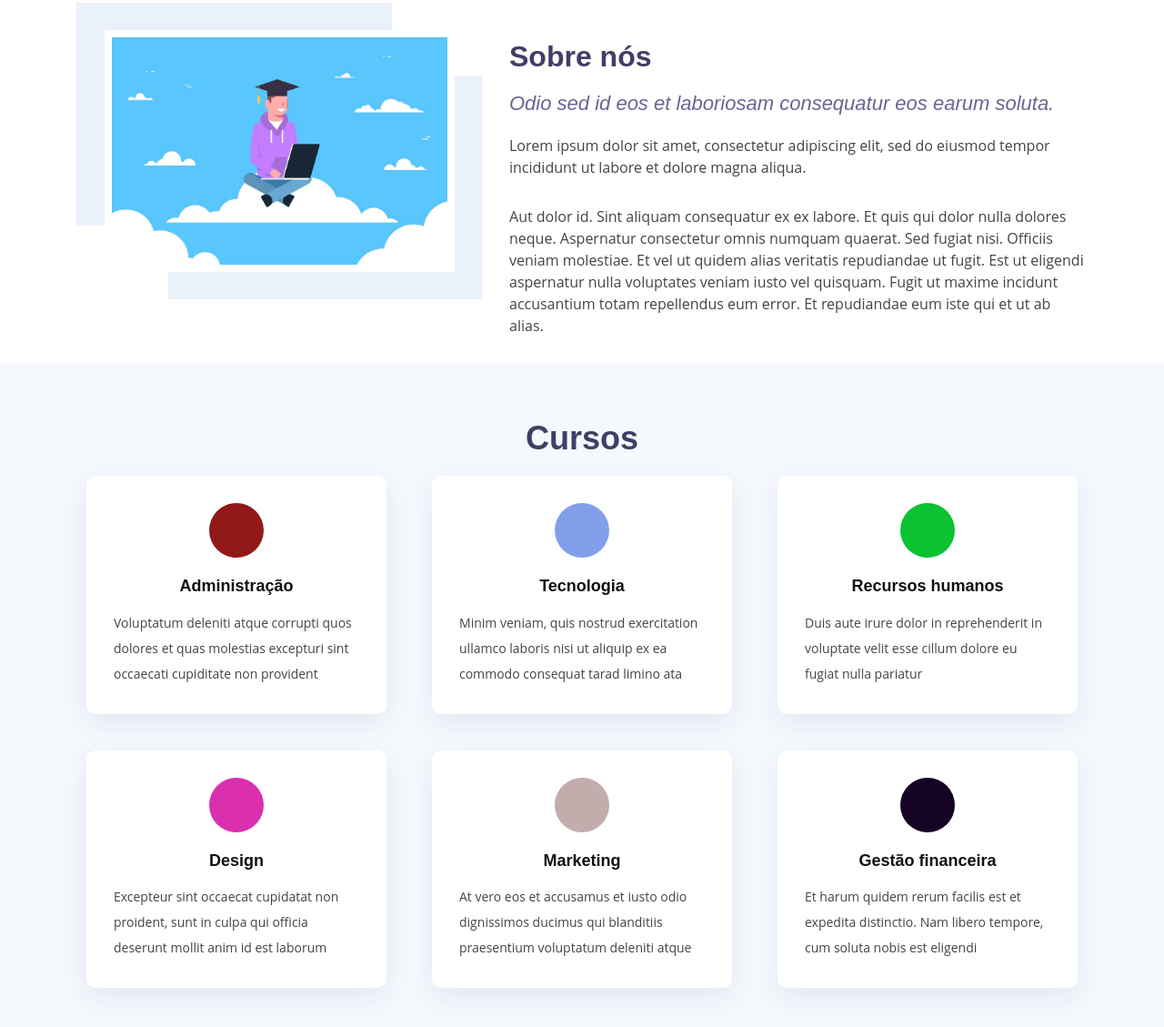
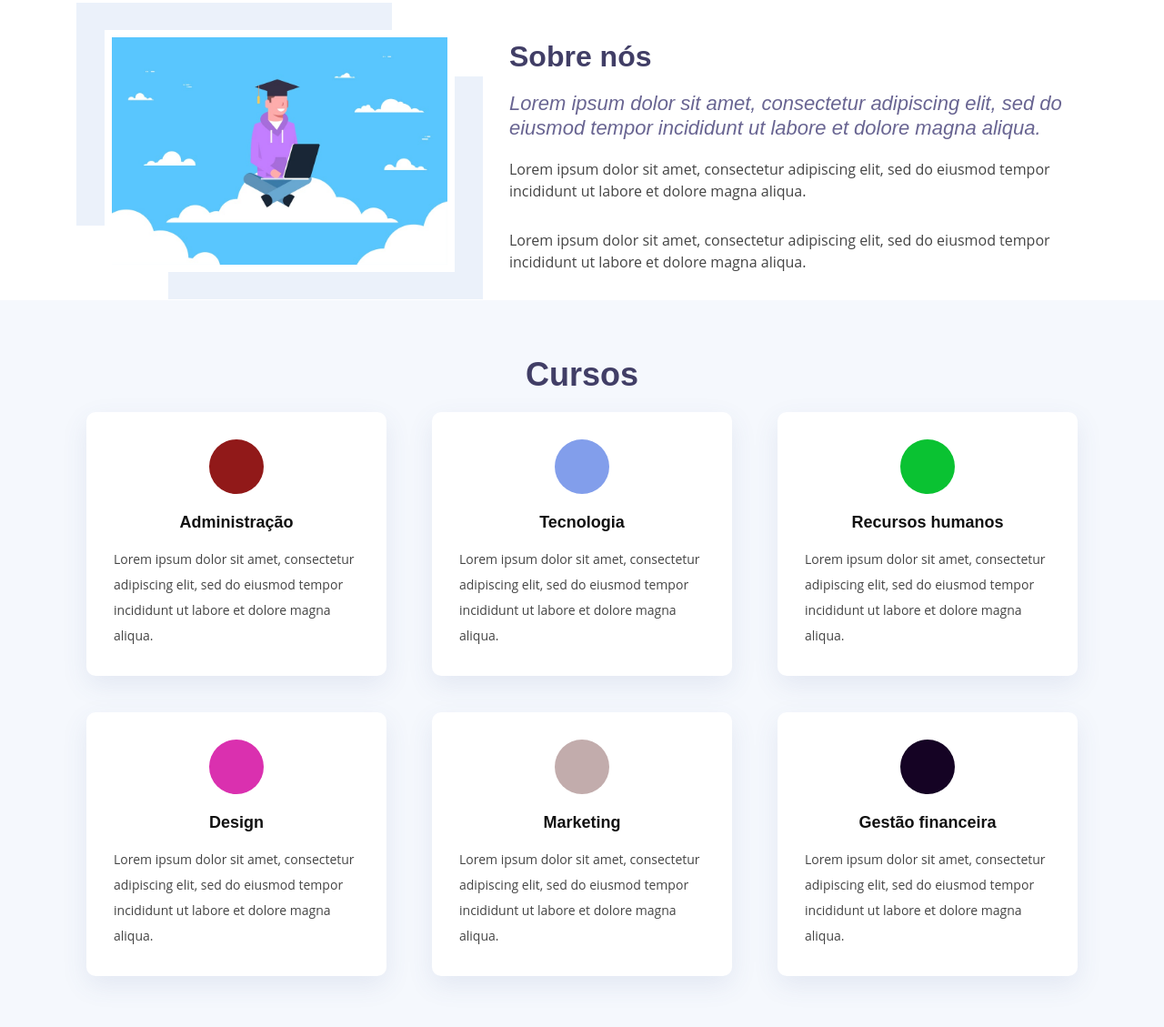
Before and after one commit to william-rm/ProjetoEscola, a plain HTML site: page index.html in a window 1280 px wide. Shown: the part 877-2006 px from the top of the page at 91% size. Drawn offline with nearby package versions, Linux system fonts and the light colour scheme.

Commit message:
Atualização dos textos dos cursos

```diff
--- a/index.html
+++ b/index.html
@@ -63,9 +63,9 @@
               <div class="col-lg-7 col-md-6">
                 <div class="about-content" data-aos="fade-left" data-aos-delay="100">
                   <h2>Sobre nós</h2>
-                  <h3>Odio sed id eos et laboriosam consequatur eos earum soluta.</h3>
+                  <h3>Lorem ipsum dolor sit amet, consectetur adipiscing elit, sed do eiusmod tempor incididunt ut labore et dolore magna aliqua.</h3>
                   <p>Lorem ipsum dolor sit amet, consectetur adipiscing elit, sed do eiusmod tempor incididunt ut labore et dolore magna aliqua.</p>
-                  <p>Aut dolor id. Sint aliquam consequatur ex ex labore. Et quis qui dolor nulla dolores neque. Aspernatur consectetur omnis numquam quaerat. Sed fugiat nisi. Officiis veniam molestiae. Et vel ut quidem alias veritatis repudiandae ut fugit. Est ut eligendi aspernatur nulla voluptates veniam iusto vel quisquam. Fugit ut maxime incidunt accusantium totam repellendus eum error. Et repudiandae eum iste qui et ut ab alias.</p>
+                  <p>Lorem ipsum dolor sit amet, consectetur adipiscing elit, sed do eiusmod tempor incididunt ut labore et dolore magna aliqua.</p>
                 </div>
               </div>
             </div>
@@ -84,14 +84,14 @@
                   <div class="box">
                     <div class="icon" style="background: #911919;"><i class="ion-ios-analytics-outline" style="color: #ff6868;"></i></div>
                     <h4 class="title"><a href="">Administração</a></h4>
-                    <p class="description">Voluptatum deleniti atque corrupti quos dolores et quas molestias excepturi sint occaecati cupiditate non provident</p>
+                    <p class="description">Lorem ipsum dolor sit amet, consectetur adipiscing elit, sed do eiusmod tempor incididunt ut labore et dolore magna aliqua.</p>
                   </div>
                 </div>
                 <div class="col-md-6 col-lg-4" data-aos="zoom-in" data-aos-delay="200">
                   <div class="box">
                     <div class="icon" style="background: #829eeb;"><i class="ion-ios-bookmarks-outline" style="color: #e98e06;"></i></div>
                     <h4 class="title"><a href="">Tecnologia</a></h4>
-                    <p class="description">Minim veniam, quis nostrud exercitation ullamco laboris nisi ut aliquip ex ea commodo consequat tarad limino ata</p>
+                    <p class="description">Lorem ipsum dolor sit amet, consectetur adipiscing elit, sed do eiusmod tempor incididunt ut labore et dolore magna aliqua.</p>
                   </div>
                 </div>
 
@@ -99,14 +99,14 @@
                   <div class="box">
                     <div class="icon" style="background: #0ac232;"><i class="ion-ios-paper-outline" style="color: #3fcdc7;"></i></div>
                     <h4 class="title"><a href="">Recursos humanos</a></h4>
-                    <p class="description">Duis aute irure dolor in reprehenderit in voluptate velit esse cillum dolore eu fugiat nulla pariatur</p>
+                    <p class="description">Lorem ipsum dolor sit amet, consectetur adipiscing elit, sed do eiusmod tempor incididunt ut labore et dolore magna aliqua.</p>
                   </div>
                 </div>
                 <div class="col-md-6 col-lg-4 wow" data-aos="zoom-in" data-aos-delay="100">
                   <div class="box">
                     <div class="icon" style="background: #da30af;"><i class="ion-ios-speedometer-outline" style="color:#41cf2e;"></i></div>
                     <h4 class="title"><a href="">Design</a></h4>
-                    <p class="description">Excepteur sint occaecat cupidatat non proident, sunt in culpa qui officia deserunt mollit anim id est laborum</p>
+                    <p class="description">Lorem ipsum dolor sit amet, consectetur adipiscing elit, sed do eiusmod tempor incididunt ut labore et dolore magna aliqua.</p>
                   </div>
                 </div>
 
@@ -114,14 +114,14 @@
               <div class=" box">
                   <div class="icon" style="background: #c2acac;"><i class="ion-ios-world-outline" style="color: #2282ff;"></i></div>
                   <h4 class="title"><a href="">Marketing</a></h4>
-                  <p class="description">At vero eos et accusamus et iusto odio dignissimos ducimus qui blanditiis praesentium voluptatum deleniti atque</p>
+                  <p class="description">Lorem ipsum dolor sit amet, consectetur adipiscing elit, sed do eiusmod tempor incididunt ut labore et dolore magna aliqua.</p>
                 </div>
               </div>
               <div class="col-md-6 col-lg-4" data-aos="zoom-in" data-aos-delay="300">
                 <div class="box">
                   <div class="icon" style="background: #150324;"><i class="ion-ios-clock-outline" style="color: #8660fe;"></i></div>
                   <h4 class="title"><a href="">Gestão financeira</a></h4>
-                  <p class="description">Et harum quidem rerum facilis est et expedita distinctio. Nam libero tempore, cum soluta nobis est eligendi</p>
+                  <p class="description">Lorem ipsum dolor sit amet, consectetur adipiscing elit, sed do eiusmod tempor incididunt ut labore et dolore magna aliqua.</p>
                 </div>
               </div>
 
```
